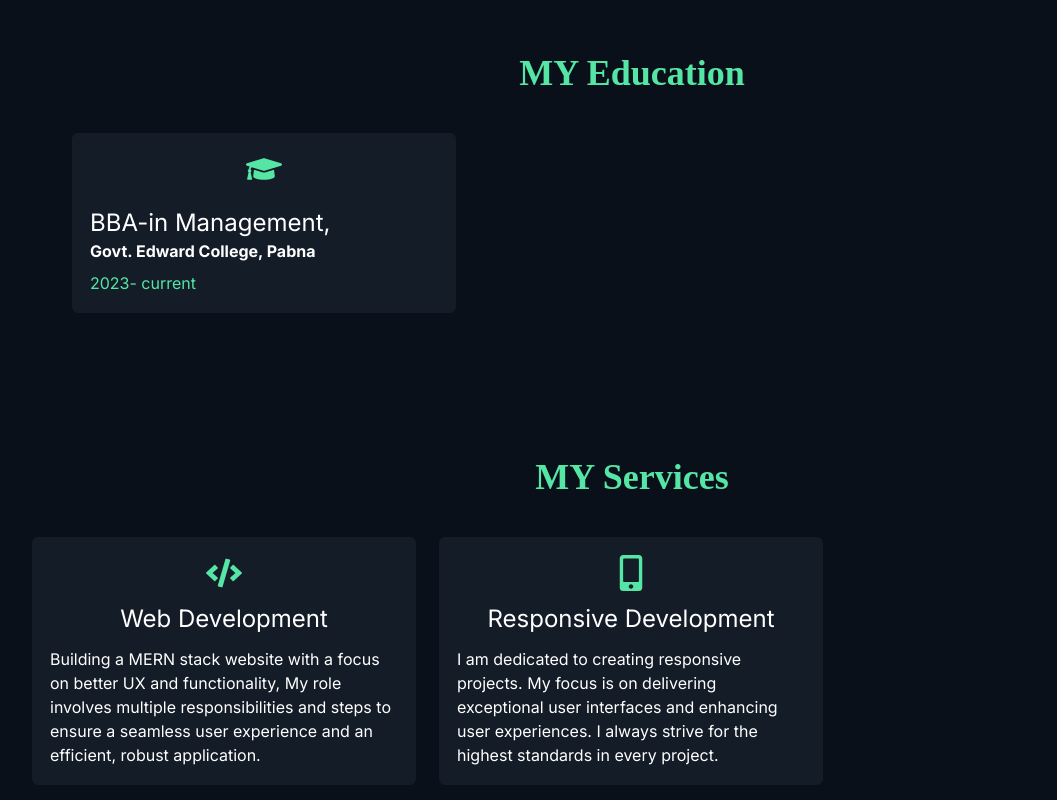
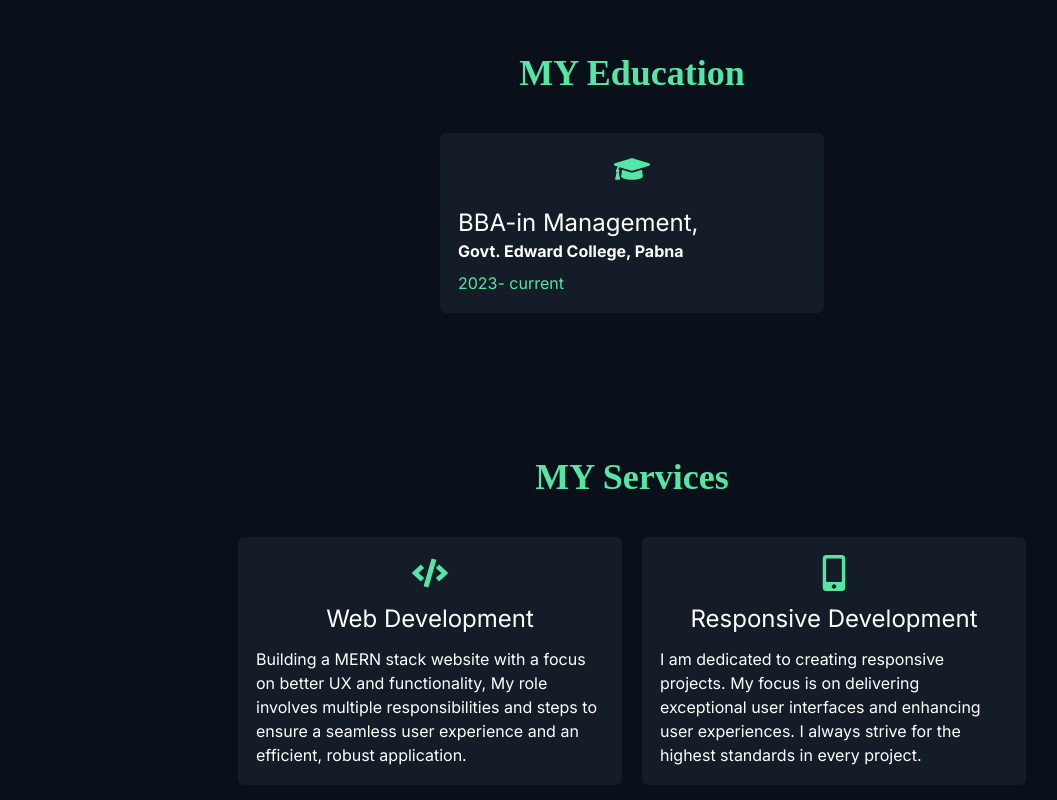
Before and after one commit to mohaiminul375/mohaiminul-s-portfolio, a React (Vite) app: page / in a window 1280 px wide. Shown: the part 1980-2780 px from the top of the page, without its empty margins (8-1065 px from the left). Built offline with nearby package versions, Linux system fonts and the light colour scheme; a web font is replaced by a local one.

Commit message:
update card layout

```diff
--- a/src/Component/Education/Education.jsx
+++ b/src/Component/Education/Education.jsx
@@ -6,7 +6,7 @@ const Education = () => {
       <div className="text-4xl text-center font-bold font-play_write text-[#55E6A5]">
         MY Education
       </div>
-      <div className="grid grid-cols-1 md:grid-cols-2 lg:grid-cols-3 gap-5 mt-10">
+      <div className="flex justify-center items-center mt-10">
         <div className="bg-[#141C27] border-2 border-[#141C27] p-4 md:w-96 rounded-md">
           <div className="flex justify-center">
             <FaGraduationCap className="text-center text-4xl text-[#55E6A5]" />
--- a/src/Component/Services/Services.jsx
+++ b/src/Component/Services/Services.jsx
@@ -9,7 +9,7 @@ const Services = () => {
         MY Services
       </div>
 
-      <div className="grid grid-cols-1 md:grid-cols-2 lg:grid-cols-3 gap-5 mt-10">
+      <div className="flex flex-col justify-center md:flex-row gap-5 mt-10">
         <Zoom triggerOnce={true} duration={2000}>
           <div className="bg-[#141C27] border-2 border-[#141C27] p-4 md:w-96 rounded-md">
             <div className="flex justify-center">
@@ -33,10 +33,10 @@ const Services = () => {
               Responsive Development
             </h4>
             <p>
-              I am dedicated to creating responsive projects. My
-              focus is on delivering exceptional user interfaces and enhancing
-              user experiences. I always strive for the highest standards in
-              every project.
+              I am dedicated to creating responsive projects. My focus is on
+              delivering exceptional user interfaces and enhancing user
+              experiences. I always strive for the highest standards in every
+              project.
             </p>
           </div>
         </Zoom>
```
